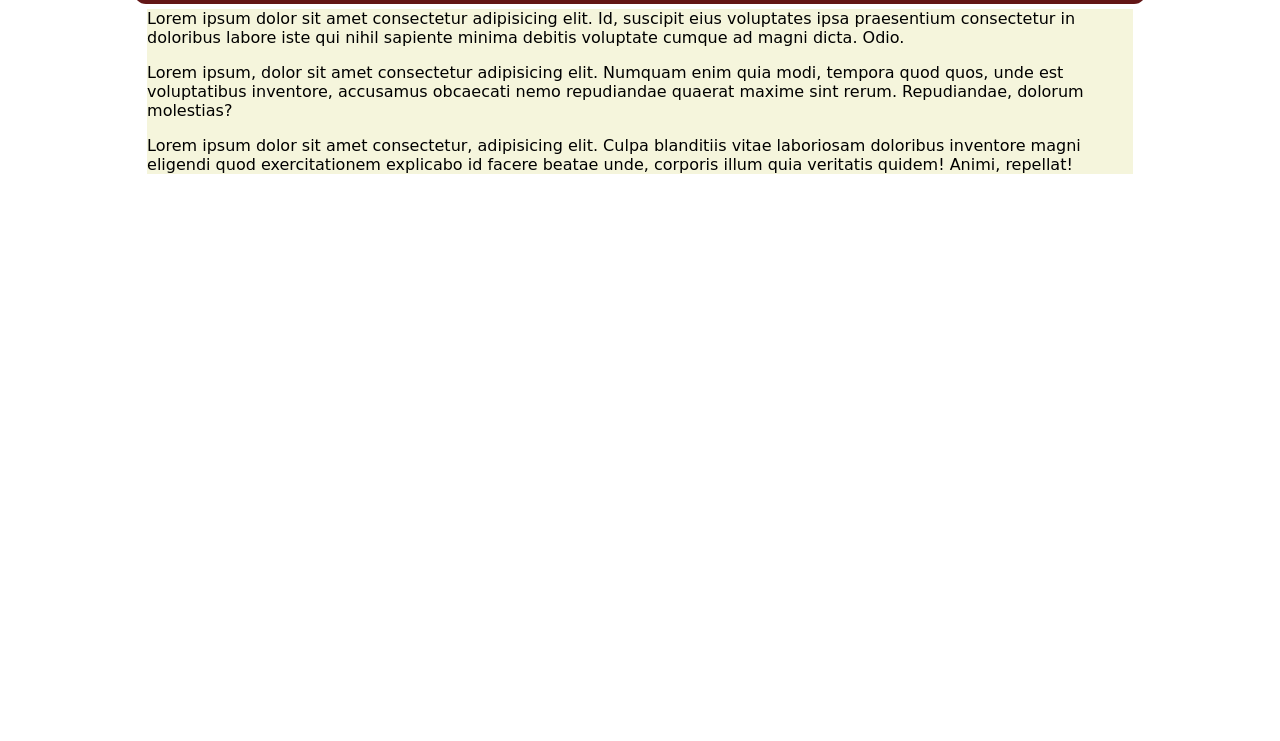
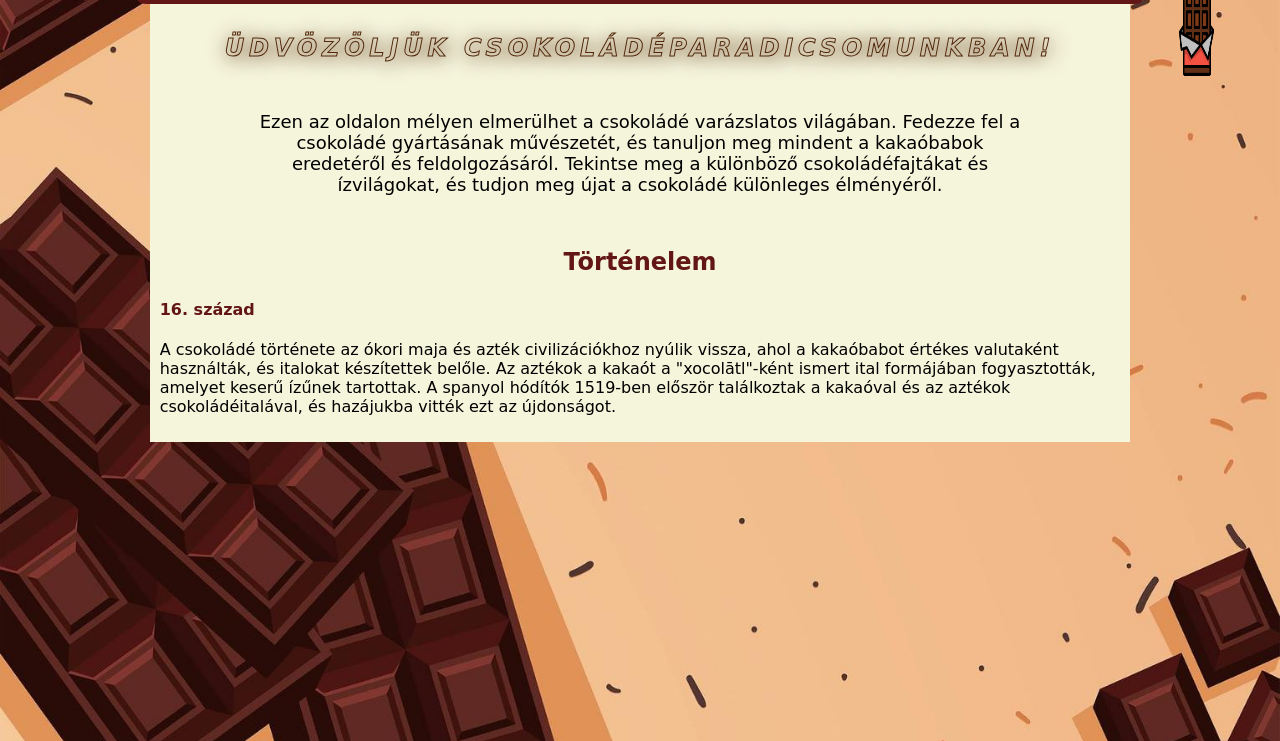
Before and after one commit to fazekasbotond3/Csoki, a plain HTML site: page index.html in a window 1280 px wide. Shown: the part 59-800 px from the top of the page. Drawn offline with Linux system fonts and the light colour scheme.

Commit message:
orai(10.10.)

```diff
--- a/index.html
+++ b/index.html
@@ -19,6 +19,8 @@
         </div>
         </a>
     </nav>
+    <img class="icon" src="3465221.png" alt="">
+
     <div class="container">
         <ul class="navul" id="myLinks">
             <li>Történelem</li>
@@ -27,9 +29,25 @@
             <li>Források</li>
         </ul>
 
-        <p>Lorem ipsum dolor sit amet consectetur adipisicing elit. Id, suscipit eius voluptates ipsa praesentium consectetur in doloribus labore iste qui nihil sapiente minima debitis voluptate cumque ad magni dicta. Odio.</p>
-        <p>Lorem ipsum, dolor sit amet consectetur adipisicing elit. Numquam enim quia modi, tempora quod quos, unde est voluptatibus inventore, accusamus obcaecati nemo repudiandae quaerat maxime sint rerum. Repudiandae, dolorum molestias?</p>
-        <p>Lorem ipsum dolor sit amet consectetur, adipisicing elit. Culpa blanditiis vitae laboriosam doloribus inventore magni eligendi quod exercitationem explicabo id facere beatae unde, corporis illum quia veritatis quidem! Animi, repellat!</p>
+
+        <h2>
+            Üdvözöljük csokoládéparadicsomunkban!
+        </h2>
+
+        <p class="kezdoszoveg">
+            Ezen az oldalon mélyen elmerülhet a csokoládé varázslatos világában. Fedezze fel a csokoládé gyártásának művészetét, és tanuljon meg mindent a kakaóbabok eredetéről és feldolgozásáról. Tekintse meg a különböző csokoládéfajtákat és ízvilágokat, és tudjon meg újat a csokoládé különleges élményéről.
+        </p>
+
+        <h3>
+            Történelem
+        </h3>
+        <h4>
+            16. század
+        </h4>
+
+        <p>
+            A csokoládé története az ókori maja és azték civilizációkhoz nyúlik vissza, ahol a kakaóbabot értékes valutaként használták, és italokat készítettek belőle. Az aztékok a kakaót a "xocolātl"-ként ismert ital formájában fogyasztották, amelyet keserű ízűnek tartottak. A spanyol hódítók 1519-ben először találkoztak a kakaóval és az aztékok csokoládéitalával, és hazájukba vitték ezt az újdonságot.
+        </p>
     </div>
     <script>
         function myFunction() {
--- a/style.css
+++ b/style.css
@@ -1,12 +1,14 @@
 body{
     font-family: cursive;
+    background-image: url(dark-chocolate-bar-background-free-vector.jpg);
+    background-size: cover;
 }
 
 .container{
     background-color: beige;
-    width: 78%;
+    width: 76%;
     margin: auto;
-    margin-top: -0.85%;
+    padding: 0.8%;
 
 }
 
@@ -37,7 +39,7 @@ nav h1{
     padding: 2%;
     border-bottom-left-radius: 12px;
     border-bottom-right-radius: 12px;
-    margin-top: 0;
+    margin-top: -2%;
 }
 
 .container .navul li{
@@ -47,10 +49,13 @@ nav h1{
     color: beige;
     text-align: center;
     opacity: 80%;
+    font-size: 1rem;
 }
 
 .navul li:hover{
     opacity: 100%;
+    font-size: 1.1rem;
+
 }
 
 .burger div{
@@ -80,8 +85,9 @@ nav h1{
     border-radius: 12px;
     background-color: rgba(245, 245, 220, 0.3);
     animation-name: burgeranimation;
-    animation-duration: 0.5s;
+    animation-duration: 0.2s;
     animation-iteration-count: 1;
+    animation-timing-function: linear;
 }
 
 @keyframes burgeranimation{
@@ -89,3 +95,76 @@ nav h1{
     to {transform:rotateY(360deg);}
 
 }
+
+.icon{
+    height: 100px;
+    width: 100px;
+    float: right;
+    margin-right: 2%;
+    margin-top: -2%;
+    animation-name: iconanim;
+    animation-duration: 3s;
+    animation-timing-function: linear;
+    animation-iteration-count: infinite;
+}
+
+@keyframes iconanim{
+    from {transform:rotateY(0deg);}
+    to {transform:rotateY(360deg);}
+}
+
+.kezdoszoveg{
+    font-size: large;
+    text-align: center;
+    justify-content: center;
+    padding: 3%;
+    width: 80%;
+    margin: auto;
+}
+
+h2{
+    text-align: center;
+    font-style: italic;
+    text-transform: uppercase;
+    color: transparent;
+    -webkit-text-stroke: #53280c;
+    -webkit-text-stroke-width: 1px;
+    text-shadow: 2px 2px 10px #53280c;
+    transition: all 1s ease-in-out;
+    text-align: center;
+    letter-spacing: 0.2em;
+    -webkit-animation: flicker 1s ease-in-out infinite alternate;
+    animation: flicker 1s ease-in-out infinite alternate;
+}
+
+@-webkit-keyframes flicker {
+    0% {
+        opacity: 0.5;
+        text-shadow: 2px 2px 10px #53280c;
+    }
+    100% {
+        opacity: 1;
+        text-shadow: 2px 2px 20px #53280c;
+    }
+}
+
+@keyframes flicker {
+    0% {
+        opacity: 0.5;
+        text-shadow: 2px 2px 10px #53280c;
+    }
+    100% {
+        opacity: 1;
+        text-shadow: 2px 2px 20px #53280c;
+    }
+}
+
+h3{
+    color: rgb(99, 22, 22);
+    text-align: center;
+    font-size: 1.5rem;
+}
+
+h4{
+    color: rgb(99, 22, 22);
+}
```
Also changed, not shown: 3465221.png (added), dark-chocolate-bar-background-free-vector.jpg (added), patron-fisuras-barras-chocolate-diseno-dibujos-animados_530689-1161.avif (added).
